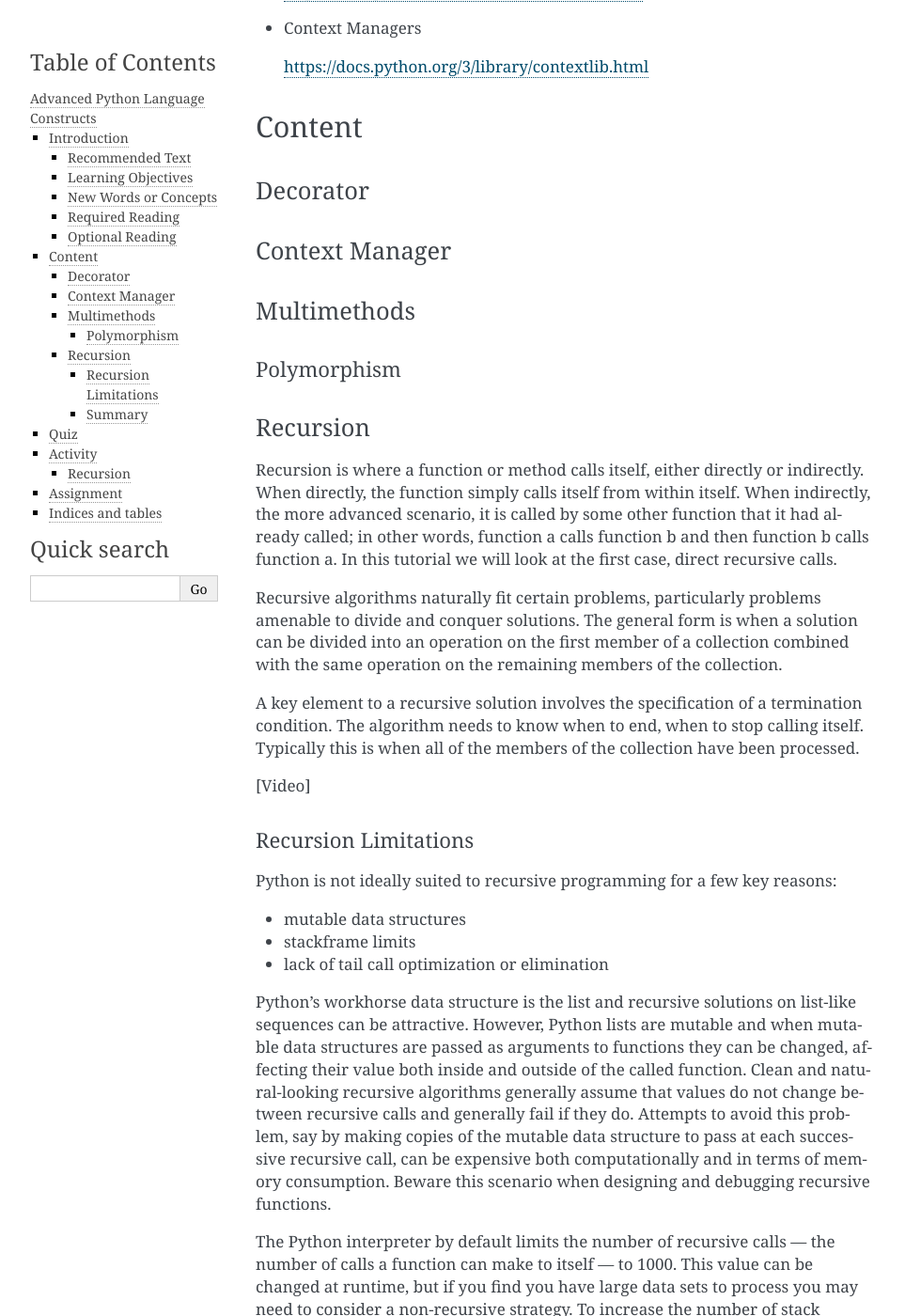
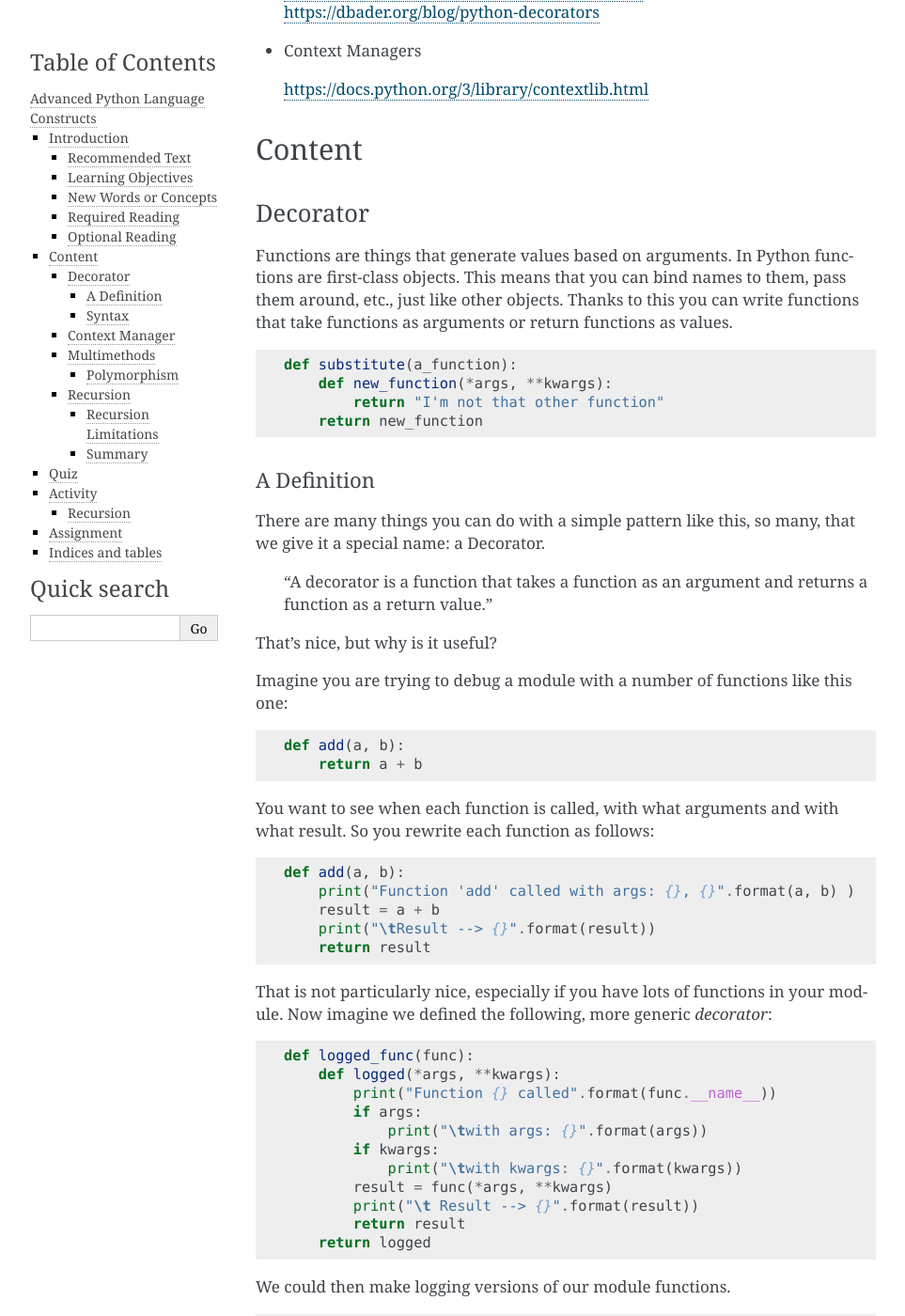
Before and after one commit to rriehle/AdvancedConstructs, a Sphinx documentation site: the page built from source/index.rst, in a window 1280 px wide and 1400 px high, scrolled down 1735 px. Shown: the whole window at 94% size, without its empty margins (148-1111 px from the left). Built offline with Sphinx 7.4.7, drawn with Linux system fonts in a browser that asks for light colours; some of the changed text lies outside the part shown.

Commit message:
Decorators

```diff
--- a/source/index.rst
+++ b/source/index.rst
@@ -84,6 +84,7 @@ Optional Reading
 * Decorators
 
   | https://wiki.python.org/moin/PythonDecorators
+  | https://dbader.org/blog/python-decorators
 
 * Context Managers
 
@@ -96,6 +97,159 @@ Content
 
 Decorator
 =========
+
+Functions are things that generate values based on arguments.  In Python functions are first-class objects.  This means that you can bind names to them, pass them around, etc., just like other objects.  Thanks to this you can write functions that take functions as arguments or return functions as values.
+
+.. code-block:: python
+
+    def substitute(a_function):
+        def new_function(*args, **kwargs):
+            return "I'm not that other function"
+        return new_function
+
+
+A Definition
+------------
+
+There are many things you can do with a simple pattern like this, so many, that we give it a special name: a Decorator.
+
+    "A decorator is a function that takes a function as an argument and
+    returns a function as a return value."
+
+That's nice, but why is it useful?
+
+Imagine you are trying to debug a module with a number of functions like this one:
+
+.. code-block:: python
+
+    def add(a, b):
+        return a + b
+
+You want to see when each function is called, with what arguments and
+with what result. So you rewrite each function as follows:
+
+.. code-block:: python
+
+    def add(a, b):
+        print("Function 'add' called with args: {}, {}".format(a, b) )
+        result = a + b
+        print("\tResult --> {}".format(result))
+        return result
+
+
+That is not particularly nice, especially if you have lots of functions
+in your module.  Now imagine we defined the following, more generic *decorator*:
+
+.. code-block:: python
+
+    def logged_func(func):
+        def logged(*args, **kwargs):
+            print("Function {} called".format(func.__name__))
+            if args:
+                print("\twith args: {}".format(args))
+            if kwargs:
+                print("\twith kwargs: {}".format(kwargs))
+            result = func(*args, **kwargs)
+            print("\t Result --> {}".format(result))
+            return result
+        return logged
+
+We could then make logging versions of our module functions.
+
+.. code-block:: python
+
+    logging_add = logged_func(add)
+
+Then, where we want to see the results, we can use the logged version:
+
+.. code-block:: ipython
+
+    In []: logging_add(3, 4)
+    Function 'add' called
+        with args: (3, 4)
+         Result --> 7
+    Out[]: 7
+
+
+This is nice, but we must now call the new function wherever we originally called the old one.  It would be nicer if we could just call the old function and have it log.  Remembering that you can easily rebind symbols in Python using simple assignment statements leads to this form:
+
+.. code-block:: python
+
+    def logged_func(func):
+        # implemented above
+
+    def add(a, b):
+        return a + b
+
+    add = logged_func(add)
+
+And now you can simply use the code you've already written and calls to ``add`` will be logged:
+
+.. code-block:: ipython
+
+    In []: add(3, 4)
+    Function 'add' called
+        with args: (3, 4)
+         Result --> 7
+    Out[]: 7
+
+
+Syntax
+------
+
+Rebinding the name of a function to the result of calling a decorator on that function is called **decoration**.  Because this is so common and useful, Python provides a special operator to perform it more *declaratively*: the ``@`` operator.
+
+.. code-block:: python
+
+    def add(a, b):
+        return a + b
+
+    # add = logged_func(add)
+
+    @logged_func
+    def add(a, b):
+        return a + b
+
+The declarative form (called a decorator expression) is more common, but both forms have the identical result and can be used interchangeably.
+
+.. code-block:: python
+
+    In [1]: def my_decorator(func):
+       ...:      def inner():
+       ...:          print('running inner')
+       ...:      return inner
+       ...:
+
+
+    In [2]: def other_func():
+       ...:     print('running other_func')
+
+    In [3]: other_func()
+    running other_func
+
+    In [4]: other_func = my_decorator(other_func)
+
+    In [5]: other_func()
+    In [5]: running inner
+
+    In [6]: other_func
+    Out[6]: <function __main__.my_decorator.<locals>.inner>
+
+Which is the same as:
+
+.. code-block:: python
+
+
+    In [7]: @my_decorator
+       ...: def other_func():
+       ...:      print('running other_func')
+       ...:
+
+    In [8]: other_func()
+    running inner
+
+    In [9]: other_func
+    Out[9]: <function __main__.my_decorator.<locals>.inner>
 
 
 Context Manager
@@ -140,6 +295,7 @@ The Python interpreter by default limits the number of recursive calls --- the n
     sys.setrecursionlimit(5000)
 
 Where Python sets a hard limit on the number of recursive calls a function can make, the interpreters or run-time engines of some other languages perform a technique called tail call optimization or tail call elimination.  Python's strategy in this context is to keep stack frames intact and unadulterated, which facilitates debugging: recursive stack traces still look like normal, Python stack traces.
+
 
 Summary
 -------
```
Also changed, not shown: other parts of source/index.rst (+2 -1 lines), source/scripts/Decorators.ipynb.
